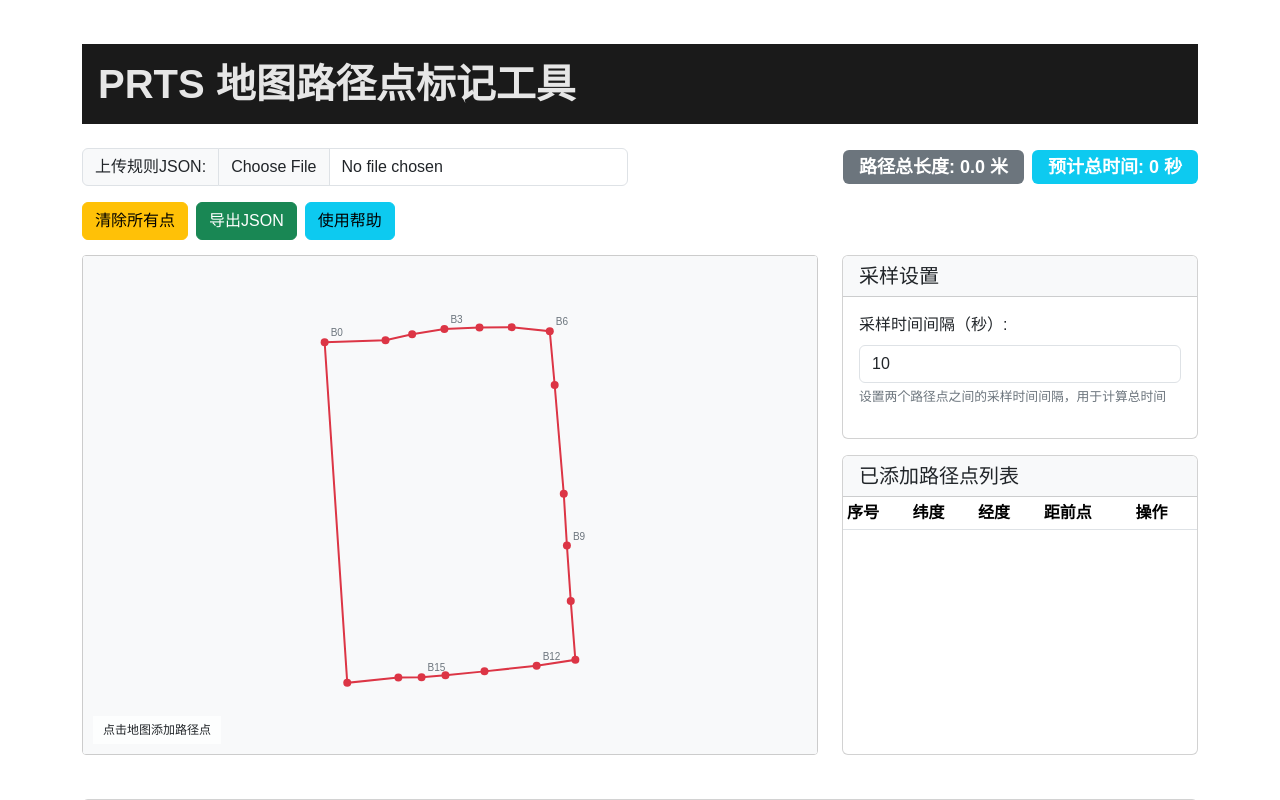
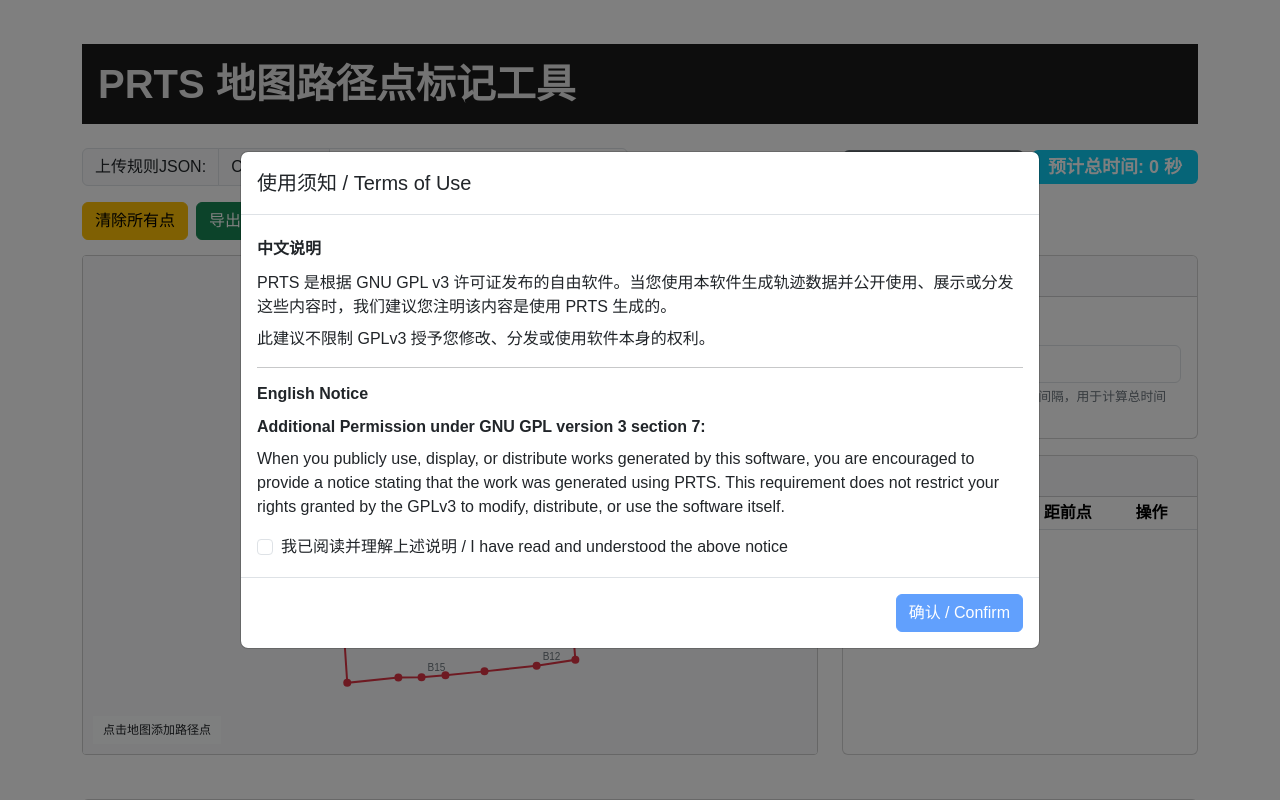
Before and after one commit to leostudiooo/PRTS, a Vue app: page / in a window 1280 px wide. Shown: the top 800 px of the page. Built offline with nearby package versions, Linux system fonts and the light colour scheme.

Commit message:
Add attribution requirements for generated content
Co-authored-by: leostudiooo <35419343+leostudiooo@users.noreply.github.com>

```diff
--- a/src/App.vue
+++ b/src/App.vue
@@ -62,6 +62,8 @@
 
   <AlertMessage v-if="alert.show" :message="alert.message" :type="alert.type" :auto-hide="true" :duration="3000" />
 
+  <AttributionModal :show="showAttributionModal" @agree="handleAttributionAgree" />
+
   <footer style="text-align: center; padding-top: 2rem; padding-bottom: 5rem;">
     <a href="https://github.com/leostudiooo/PRTS" target="_blank" rel="noopener noreferrer" class="ms-2">
       <img src="https://img.shields.io/badge/GitHub-leostudiooo/PRTS-brightgreen?style=flat-square&logo=github"
@@ -71,19 +73,23 @@
 </template>
 
 <script setup lang="ts">
-import { ref, computed } from 'vue'
+import { ref, computed, onMounted } from 'vue'
 import { useTrackStore } from '@/stores/trackStore'
 import MapCanvas from '@/components/MapCanvas.vue'
 import PointsTable from '@/components/PointsTable.vue'
 import ExportPanel from '@/components/ExportPanel.vue'
 import AlertMessage from '@/components/AlertMessage.vue'
 import SettingsPanel from '@/components/SettingsPanel.vue'
+import AttributionModal from '@/components/AttributionModal.vue'
 import type { AlertType } from '@/types'
 import { formatDistance } from '@/utils/coordinateUtils'
+
+const ATTRIBUTION_AGREED_KEY = 'prts_attribution_agreed'
 
 const store = useTrackStore()
 const exportPanel = ref<InstanceType<typeof ExportPanel> | null>(null)
 const showHelp = ref(false)
+const showAttributionModal = ref(false)
 
 // 格式化距离显示
 const formattedDistance = computed(() => {
@@ -180,6 +186,20 @@ function showAlert(message: string, type: AlertType) {
     alert.value.show = false
   }, 3000)
 }
+
+// 检查用户是否已同意署名要求
+onMounted(() => {
+  const hasAgreed = localStorage.getItem(ATTRIBUTION_AGREED_KEY)
+  if (!hasAgreed) {
+    showAttributionModal.value = true
+  }
+})
+
+// 处理用户同意署名要求
+function handleAttributionAgree() {
+  localStorage.setItem(ATTRIBUTION_AGREED_KEY, 'true')
+  showAttributionModal.value = false
+}
 </script>
 
 <style>
--- /dev/null
+++ b/src/components/AttributionModal.vue
@@ -0,0 +1,80 @@
+<template>
+  <div v-if="show" class="modal fade show" tabindex="-1" style="display: block; background-color: rgba(0,0,0,0.5);" @click.self="handleBackdropClick">
+    <div class="modal-dialog modal-dialog-centered modal-lg">
+      <div class="modal-content">
+        <div class="modal-header">
+          <h5 class="modal-title">使用须知 / Terms of Use</h5>
+        </div>
+        <div class="modal-body">
+          <h6>中文说明</h6>
+          <p>
+            PRTS 是根据 GNU GPL v3 许可证发布的自由软件。当您使用本软件生成轨迹数据并公开使用、展示或分发这些内容时，我们建议您注明该内容是使用 PRTS 生成的。
+          </p>
+          <p>
+            此建议不限制 GPLv3 授予您修改、分发或使用软件本身的权利。
+          </p>
+          <hr />
+          <h6>English Notice</h6>
+          <p>
+            <strong>Additional Permission under GNU GPL version 3 section 7:</strong>
+          </p>
+          <p>
+            When you publicly use, display, or distribute works generated by this software, you are encouraged to provide a notice stating that the work was generated using PRTS. This requirement does not restrict your rights granted by the GPLv3 to modify, distribute, or use the software itself.
+          </p>
+          <div class="form-check mt-3">
+            <input class="form-check-input" type="checkbox" v-model="agreed" id="agreeCheck">
+            <label class="form-check-label" for="agreeCheck">
+              我已阅读并理解上述说明 / I have read and understood the above notice
+            </label>
+          </div>
+        </div>
+        <div class="modal-footer">
+          <button type="button" class="btn btn-primary" :disabled="!agreed" @click="handleAgree">
+            确认 / Confirm
+          </button>
+        </div>
+      </div>
+    </div>
+  </div>
+</template>
+
+<script setup lang="ts">
+import { ref } from 'vue'
+
+defineProps<{
+  show: boolean
+}>()
+
+const emit = defineEmits<{
+  agree: []
+}>()
+
+const agreed = ref(false)
+
+function handleAgree() {
+  if (agreed.value) {
+    emit('agree')
+  }
+}
+
+function handleBackdropClick() {
+  // Prevent closing modal by clicking backdrop
+  // User must click the agree button
+}
+</script>
+
+<style scoped>
+.modal.show {
+  pointer-events: auto;
+}
+
+.modal-body h6 {
+  font-weight: 600;
+  margin-top: 0.5rem;
+  margin-bottom: 0.75rem;
+}
+
+.modal-body p {
+  margin-bottom: 0.5rem;
+}
+</style>
```
Also changed, not shown: 1 other file (tests, documents, lock files or other folders).
